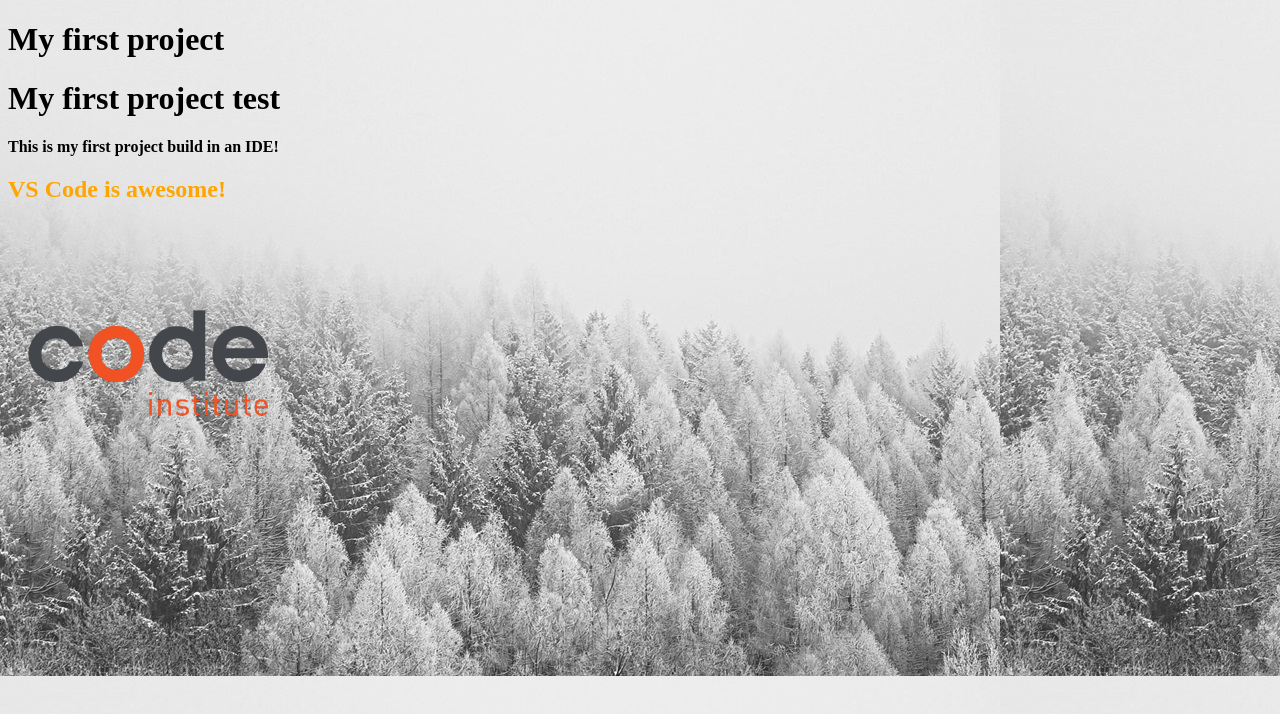
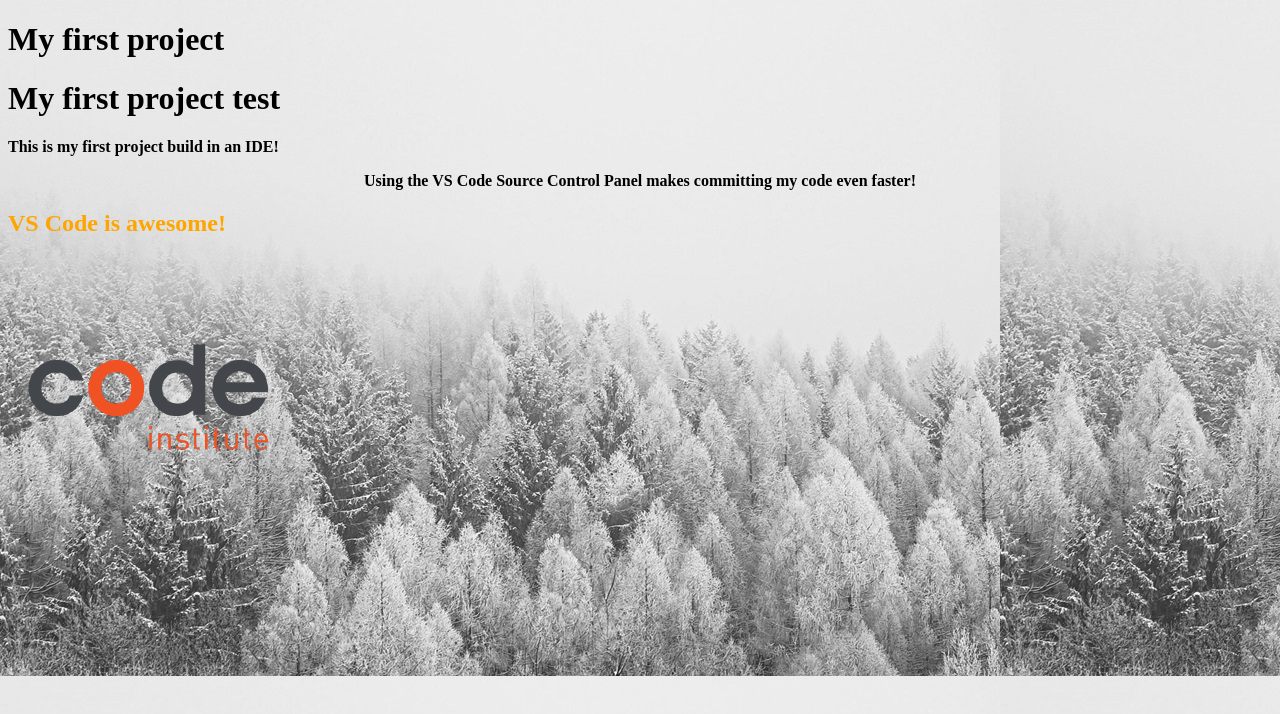
Before and after one commit to Alanampersand/my-first-project, a plain HTML site: page index.html in a window 1280 px wide. Drawn offline with Linux system fonts and the light colour scheme.

Commit message:
making changes

```diff
--- a/assets/css/styles.css
+++ b/assets/css/styles.css
@@ -4,3 +4,4 @@ body {
 }
 h2 {color:orange;}
 p {font-weight:bold;}
+.text-center {text-align: center;}
--- a/index.html
+++ b/index.html
@@ -10,6 +10,7 @@
 <h1>My first project</h1>
 <h1>My first project test</h1>
 <p>This is my first project build in an IDE!</p>
+<p class="text-center">Using the VS Code Source Control Panel makes committing my code even faster!</p>
 <h2>VS Code is awesome!</h2>
 <img src="assets/images/ci-logo.png" alt="Code Institute Logo">
 </body>
```
